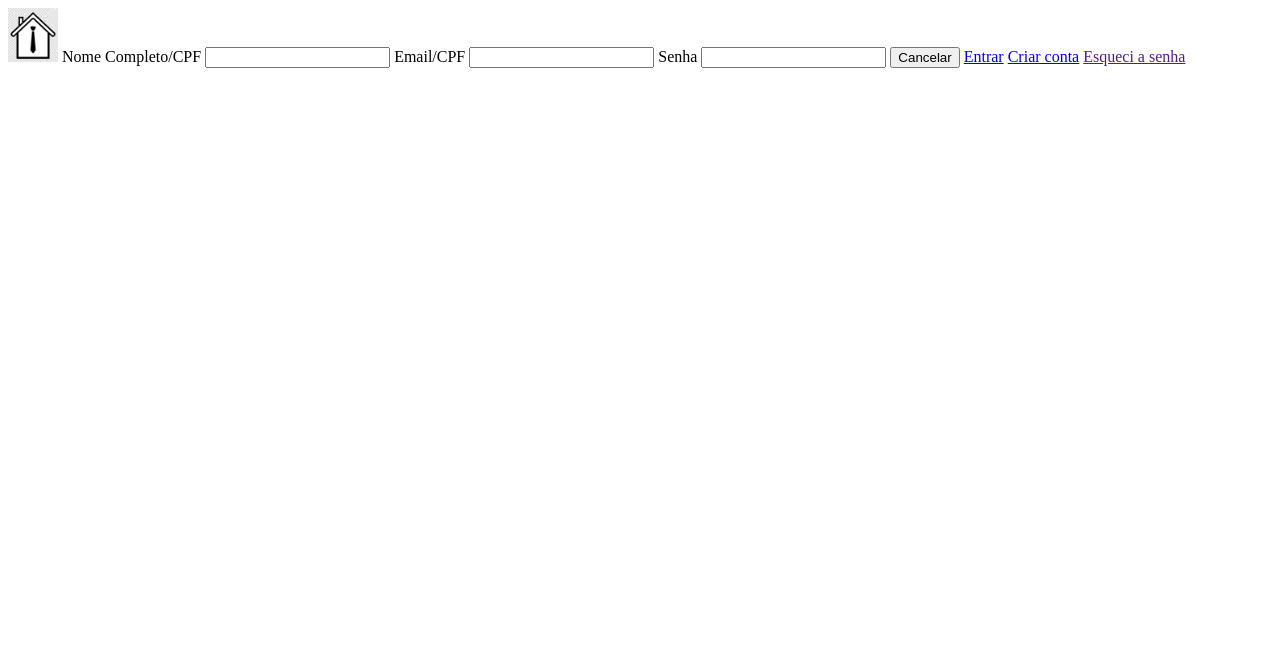
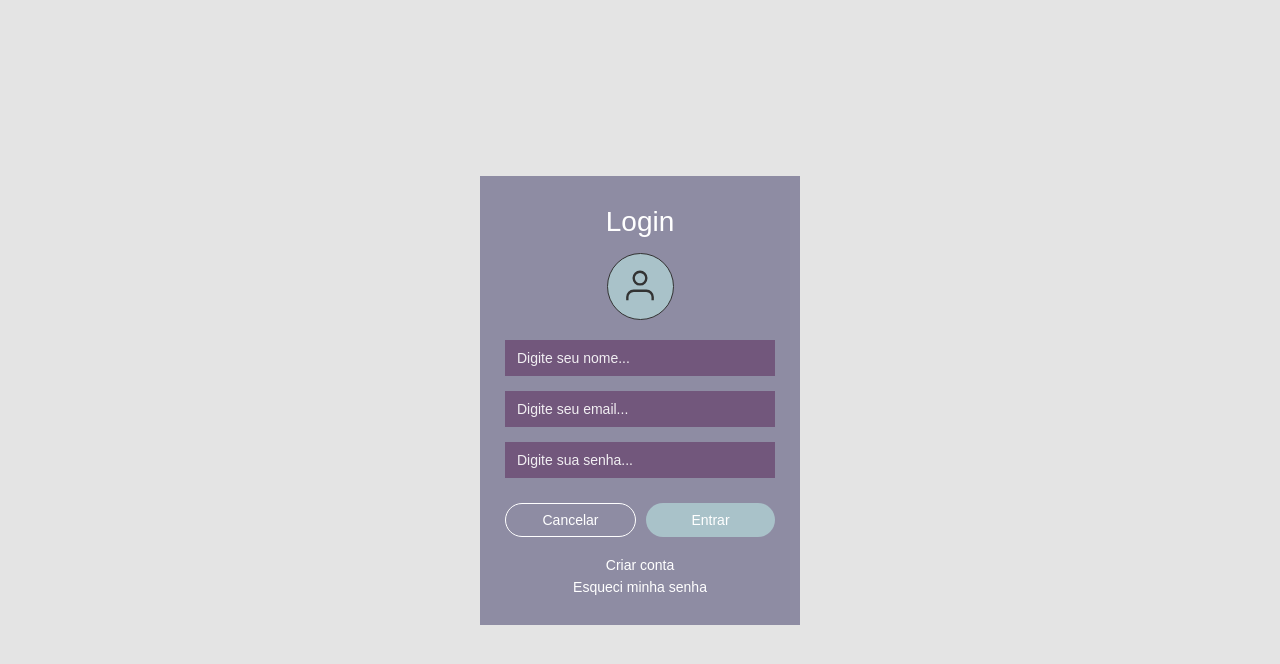
Before and after one commit to Ericwinchester12/Smart-Control, a plain HTML site: page Smart Control/index.html in a window 1280 px wide. Drawn offline with Linux system fonts and the light colour scheme.

Commit message:
Página de login e css feitos

```diff
--- a/Smart Control/index.html
+++ b/Smart Control/index.html
@@ -1,30 +1,40 @@
 <!DOCTYPE html>
 <html lang="pt-br">
-
 <head>
     <meta charset="UTF-8">
     <meta name="viewport" content="width=device-width, initial-scale=1.0">
-    <title>Login</title>
+    <title>Login - Smart Control</title>
+    <link rel="stylesheet" href="style.css">
+</head>
+<body>
 
-</head>
+    <main class="card">
+        <h2>Login</h2>
 
-<body>
-    <main>
-        <form action="POST">
-            <img src="assets/images/logo.png" alt="FreelaHome" width="50">
-            <label for="nome">Nome Completo/CPF</label>
-            <input type="text" id="nome">
-            <label for="email-cpf">Email/CPF</label>
-            <input type="text" id="email-cpf">
-            <label for="senha">Senha</label>
-            <input type="password" id="senha">
+        <!-- Icone de perfil igual ao Figma -->
+        <div class="avatar-container">
+            <svg class="avatar-icon" viewBox="0 0 24 24" fill="none" stroke="#333333" stroke-width="1.5">
+                <path d="M20 21v-2a4 4 0 0 0-4-4H8a4 4 0 0 0-4 4v2"></path>
+                <circle cx="12" cy="7" r="4"></circle>
+            </svg>
+        </div>
 
-            <button id="cancelar">Cancelar</button>
-            <a href="dashboard.html" id="entrar">Entrar</a>
+        <form action="dashboard.html">
+            <input type="text" name="nome" placeholder="Digite seu nome..." required>
+            <input type="email" name="email" placeholder="Digite seu email..." required>
+            <input type="password" name="senha" placeholder="Digite sua senha..." required>
+
+            <div class="botoes">
+                <button type="button" class="btn-cancelar">Cancelar</button>
+                <button type="submit" class="btn-entrar">Entrar</button>
+            </div>
+        </form>
+
+        <div class="links">
             <a href="cadastro.html">Criar conta</a>
-            <a href="">Esqueci a senha</a>
-        </form>
+            <a href="#">Esqueci minha senha</a>
+        </div>
     </main>
+
 </body>
-
 </html>
--- /dev/null
+++ b/Smart Control/style.css
@@ -0,0 +1,124 @@
+:root {
+    --fundo-gelo: #E4E4E4;
+    --roxo-cinzento: #8E8CA3;
+    --roxo: #72577C;
+    --azul-marinho: #A9C2C9;
+    --branco: #FFFFFF;
+}
+
+/* Fundo da tela */
+body {
+    background-color: var(--fundo-gelo);
+    font-family: Arial, sans-serif;
+    margin: 0;
+    padding: 0;
+    display: flex;
+    justify-content: center;
+    align-items: center;
+    min-height: 100vh;
+}
+
+/* Caixa principal */
+.card {
+    background-color: var(--roxo-cinzento);
+    width: 320px;
+    padding: 30px 25px;
+    box-sizing: border-box;
+}
+
+/* Titulo Login */
+h2 {
+    color: var(--branco);
+    text-align: center;
+    font-size: 28px;
+    font-weight: normal;
+    margin-top: 0;
+    margin-bottom: 15px;
+}
+
+/* Circulo do icone de perfil */
+.avatar-container {
+    width: 65px;
+    height: 65px;
+    background-color: var(--azul-marinho);
+    border-radius: 50%;
+    display: flex;
+    align-items: center;
+    justify-content: center;
+    margin: 0 auto 20px auto;
+    border: 1px solid #333333;
+}
+
+.avatar-icon {
+    width: 38px;
+    height: 38px;
+}
+
+/* Campos de entrada */
+input {
+    width: 100%;
+    padding: 10px 12px;
+    margin-bottom: 15px;
+    background-color: var(--roxo);
+    color: var(--branco);
+    border: none;
+    outline: none;
+    box-sizing: border-box;
+    font-size: 14px;
+}
+
+/* Cor do texto de dica */
+input::placeholder {
+    color: var(--branco);
+    opacity: 0.9;
+}
+
+/* Alinhamento dos botoes */
+.botoes {
+    display: flex;
+    justify-content: space-between;
+    gap: 10px;
+    margin-top: 10px;
+    margin-bottom: 20px;
+}
+
+/* Botao Cancelar */
+.btn-cancelar {
+    flex: 1;
+    padding: 8px 0;
+    background-color: transparent;
+    color: var(--branco);
+    border: 1px solid var(--branco);
+    border-radius: 20px;
+    cursor: pointer;
+    font-size: 14px;
+}
+
+/* Botao Entrar */
+.btn-entrar {
+    flex: 1;
+    padding: 8px 0;
+    background-color: var(--azul-marinho);
+    color: var(--branco);
+    border: none;
+    border-radius: 20px;
+    cursor: pointer;
+    font-size: 14px;
+}
+
+/* Links no rodape */
+.links {
+    text-align: center;
+}
+
+.links a {
+    display: block;
+    color: var(--branco);
+    text-decoration: none;
+    margin-top: 6px;
+    font-size: 14px;
+}
+
+.links a:hover {
+    text-decoration: underline;
+}
```
Also changed, not shown: Smart Control/dashboard.html (+1 -1 lines).
